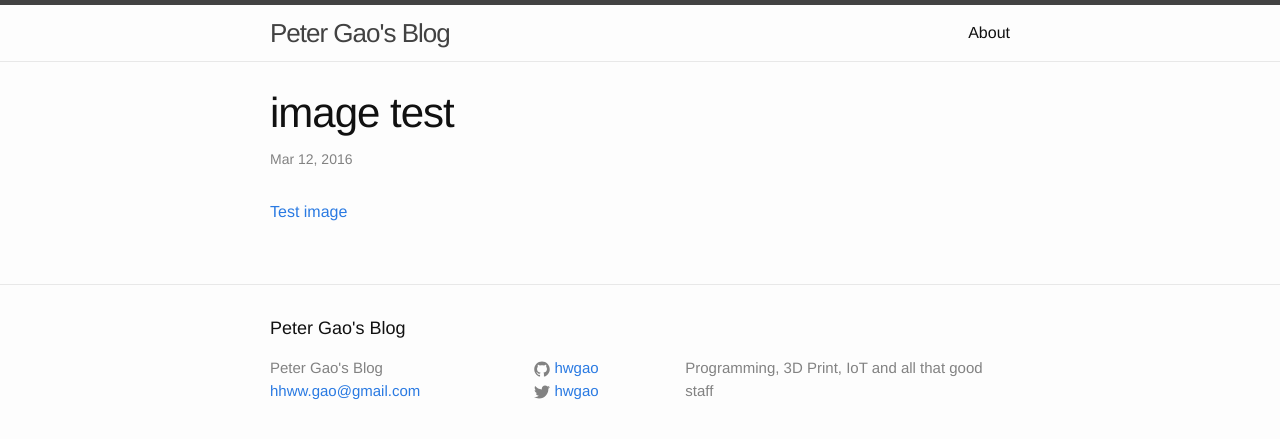
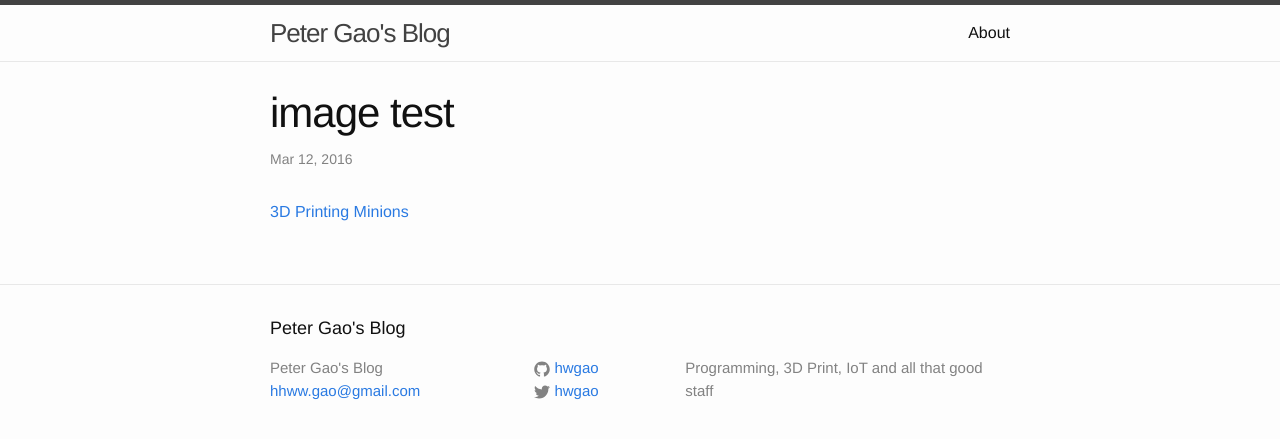
Before and after one commit to hwgao/hwgao.github.io, a Jekyll site: the page built from _posts/2016-03-12-image-test.md, in a window 1280 px wide. Shown: the top 439 px of the page. Built offline with Jekyll 4.4.1, drawn with Linux system fonts in a browser that asks for light colours.

Commit message:
rename image

```diff
--- a/_posts/2016-03-12-image-test.md
+++ b/_posts/2016-03-12-image-test.md
@@ -3,4 +3,4 @@ layout: post
 title: image test
 ---
 
-[Test image](/assets/1.jpg)
+[3D Printing Minions](/assets/minions.jpg)
```
Also changed, not shown: assets/minions.jpg (renamed from assets/1.jpg).
